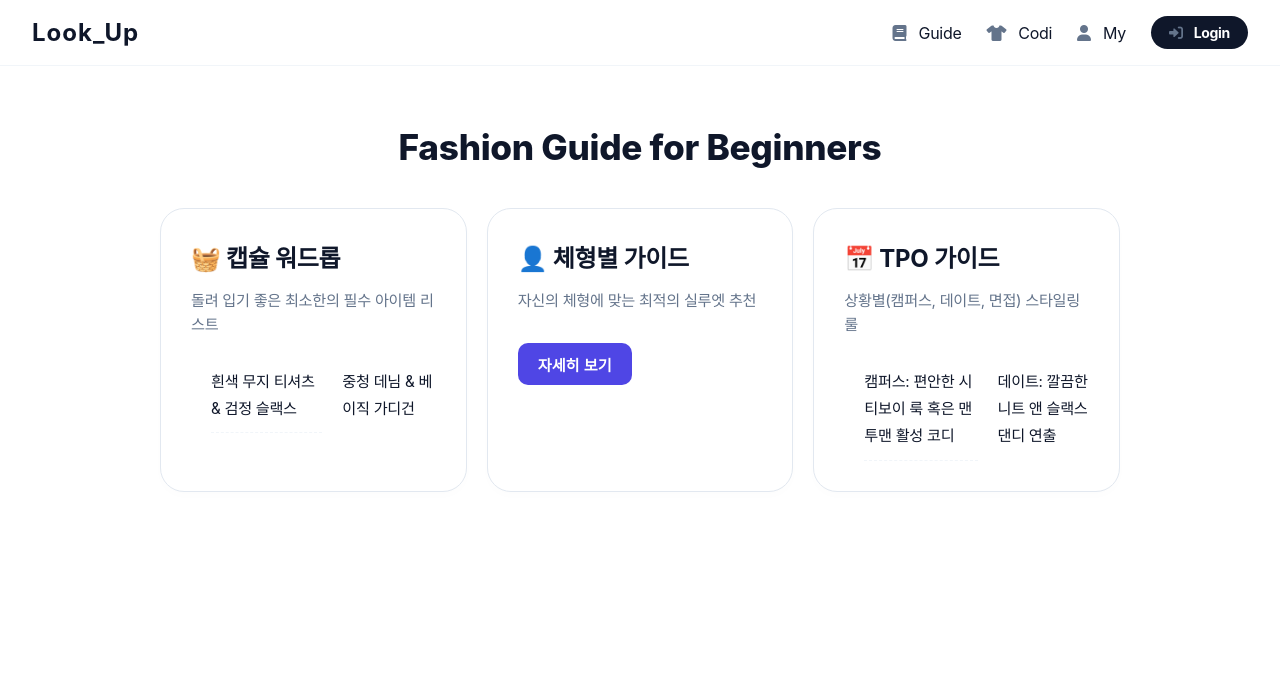
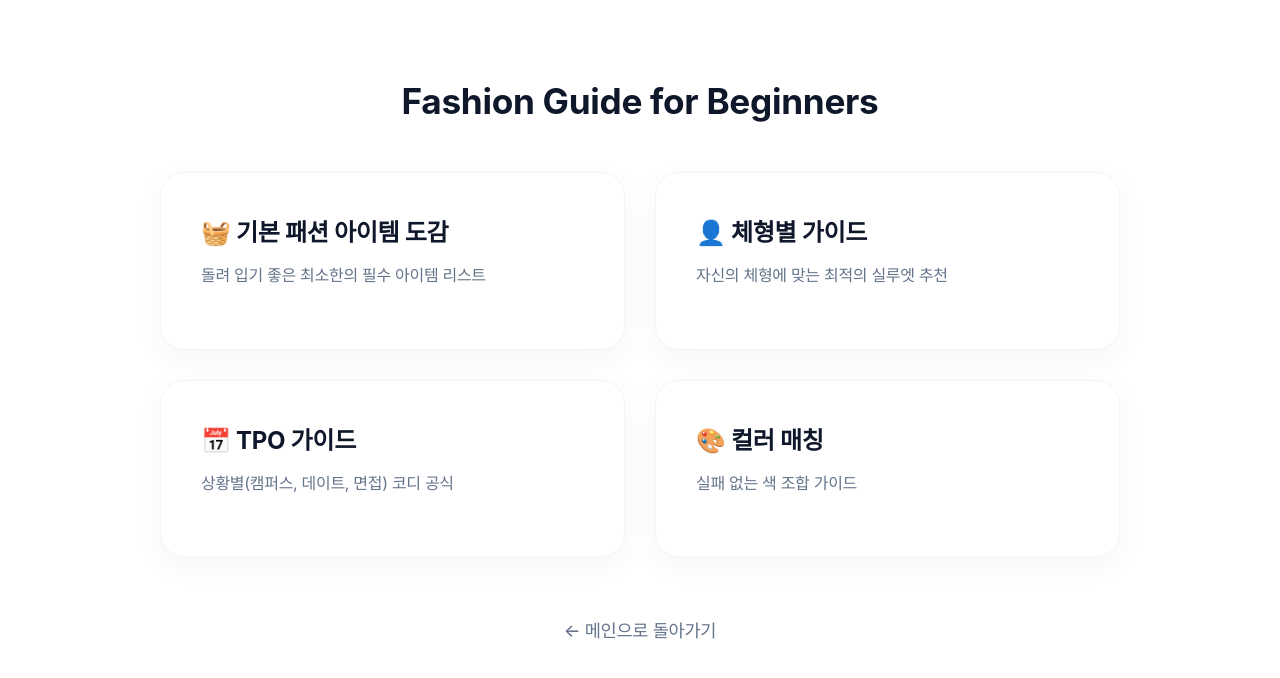
Before and after one commit to dnsgud/OS-FashionProject, a Flask app: page /guide in a window 1280 px wide. Shown: the top 678 px of the page. Run offline with Flask 3, Linux system fonts and the light colour scheme; some web fonts are replaced.

Commit message:
2차 코드 병합

```diff
--- a/templates/guide.html
+++ b/templates/guide.html
@@ -3,120 +3,57 @@
 
 <head>
     <meta charset="UTF-8">
-    <meta name="viewport" content="width=device-width, initial-scale=1.0">
     <title>Look_Up - Fashion Guide</title>
-    <link rel="stylesheet" href="https://cdnjs.cloudflare.com/ajax/libs/font-awesome/6.0.0/css/all.min.css">
     <link rel="stylesheet" href="{{ url_for('static', filename='style.css') }}">
-    <link rel="stylesheet"
-        href="https://cdn.jsdelivr.net/gh/orioncactus/pretendard@v1.3.9/dist/web/static/pretendard.min.css" />
 </head>
 
 <body>
-    <header>
-        <nav>
-            <div class="logo">
-                <a href="{{ url_for('home') }}" style="color: inherit; text-decoration: none;">Look_Up</a>
-            </div>
-            <ul>
-                <li>
-                    <a href="{{ url_for('guide_page') }}" class="nav-link"
-                        style="color: inherit; text-decoration: none;">
-                        <i class="fas fa-book"></i> Guide
-                    </a>
-                </li>
-                <li>
-                    <a href="{{ url_for('codi_page') }}" class="nav-link"
-                        style="color: inherit; text-decoration: none;">
-                        <i class="fas fa-tshirt"></i> Codi
-                    </a>
-                </li>
-                <li class="dropdown-wrapper">
-                    <a href="#" class="nav-link" id="my-menu-btn" style="color: inherit; text-decoration: none;"
-                        onclick="toggleDropdown(event)">
-                        <i class="fas fa-user"></i> My
-                    </a>
-                    <div class="dropdown-menu" id="my-dropdown">
-                        <a href="{{ url_for('my_closet') }}">👗 내 옷장</a>
-                        <a href="{{ url_for('my_scrap') }}">🔖 스크랩북</a>
-                        <a href="{{ url_for('my_profile') }}">⚙️ 스타일 설정</a>
-                    </div>
-                </li>
-                <li>
-                    {% if logged_in %}
-                    <a href="{{ url_for('logout') }}" class="login-btn"
-                        style="background-color: #ef4444; text-decoration: none; display: inline-block;">
-                        <i class="fas fa-sign-out-alt"></i> Logout
-                    </a>
-                    {% else %}
-                    <a href="{{ url_for('login') }}" class="login-btn"
-                        style="text-decoration: none; display: inline-block;">
-                        <i class="fas fa-sign-in-alt"></i> Login
-                    </a>
-                    {% endif %}
-                </li>
-            </ul>
-        </nav>
-    </header>
+    <script>
+        if (localStorage.getItem('theme') === 'dark') {
+            document.body.classList.add('dark-mode');
+        }
+    </script>
 
-    <main class="guide-page-container" style="max-width: 1000px; margin: 60px auto; padding: 0 20px;">
-        <h1 class="guide-main-title"
-            style="font-size: 2.2rem; font-weight: 800; margin-bottom: 40px; text-align: center;">Fashion Guide for
-            Beginners</h1>
+    <main class="guide-page-container">
+        <h1 class="guide-main-title">Fashion Guide for Beginners</h1>
 
-        <div class="guide-grid"
-            style="display: grid; grid-template-columns: repeat(auto-fit, minmax(280px, 1fr)); gap: 20px;">
-            <section class="guide-card"
-                style="background: white; border-radius: 24px; padding: 30px; border: 1px solid #e2e8f0; box-shadow: 0 4px 10px rgba(0,0,0,0.01);">
-                <h2>🧺 캡슐 워드롭</h2>
-                <p style="color: #64748b; font-size: 0.95rem;">돌려 입기 좋은 최소한의 필수 아이템 리스트</p>
-                <ul style="padding-left: 20px; line-height: 1.8;">
-                    <li>흰색 무지 티셔츠 & 검정 슬랙스</li>
-                    <li>중청 데님 & 베이직 가디건</li>
-                </ul>
-            </section>
+        <div class="guide-grid">
+            <!-- section을 a 태그로 감싸서 클릭 가능하게 만듭니다 -->
+            <a href="{{ url_for('guide_dictionary') }}" style="text-decoration: none; color: inherit;">
+                <section class="guide-card">
+                    <h2>🧺 기본 패션 아이템 도감</h2>
+                    <p>돌려 입기 좋은 최소한의 필수 아이템 리스트</p>
+                </section>
+            </a>
 
-            <section class="guide-card"
-                style="background: white; border-radius: 24px; padding: 30px; border: 1px solid #e2e8f0; box-shadow: 0 4px 10px rgba(0,0,0,0.01);">
-                <h2>👤 체형별 가이드</h2>
-                <p style="color: #64748b; font-size: 0.95rem;">자신의 체형에 맞는 최적의 실루엣 추천</p>
-                <button class="submit-btn" onclick="alert('체형별 상세 가이드는 준비 중입니다!')"
-                    style="padding: 10px 20px; background: #4f46e5; color: white; border: none; border-radius: 10px; cursor: pointer; font-weight: 600; margin-top: 10px;">자세히
-                    보기</button>
-            </section>
+            <a href="{{ url_for('body_guide') }}" style="text-decoration: none; color: inherit;">
+                <section class="guide-card">
+                    <h2>👤 체형별 가이드</h2>
+                    <p>자신의 체형에 맞는 최적의 실루엣 추천</p>
+                </section>
+            </a>
 
-            <section class="guide-card"
-                style="background: white; border-radius: 24px; padding: 30px; border: 1px solid #e2e8f0; box-shadow: 0 4px 10px rgba(0,0,0,0.01);">
-                <h2>📅 TPO 가이드</h2>
-                <p style="color: #64748b; font-size: 0.95rem;">상황별(캠퍼스, 데이트, 면접) 스타일링 룰</p>
-                <ul style="padding-left: 20px; line-height: 1.8;">
-                    <li>캠퍼스: 편안한 시티보이 룩 혹은 맨투맨 활성 코디</li>
-                    <li>데이트: 깔끔한 니트 앤 슬랙스 댄디 연출</li>
-                </ul>
-            </section>
+            <a href="{{ url_for('tpo_guide') }}" style="text-decoration: none; color: inherit;">
+                <section class="guide-card">
+                    <h2>📅 TPO 가이드</h2>
+                    <p>상황별(캠퍼스, 데이트, 면접) 코디 공식</p>
+                </section>
+            </a>
+
+            <a href="{{ url_for('color_guide') }}" style="text-decoration: none; color: inherit;">
+                <section class="guide-card">
+                    <h2>🎨 컬러 매칭</h2>
+                    <p>실패 없는 색 조합 가이드</p>
+                </section>
+            </a>
+        </div>
+
+        <div class="back-home">
+            <a href="{{ url_for('home') }}">← 메인으로 돌아가기</a>
         </div>
     </main>
 
-    <script>
-        function toggleDropdown(event) {
-            event.preventDefault();
-            document.getElementById("my-dropdown").classList.toggle("show");
-        }
-
-        // 다크모드 동적 적용 레이어
-        if (localStorage.getItem('theme') === 'dark') {
-            document.body.classList.add('dark-mode');
-        }
-
-        window.onclick = function (event) {
-            if (!event.target.matches('.nav-link') && !event.target.closest('#my-menu-btn')) {
-                const dropdowns = document.getElementsByClassName("dropdown-menu");
-                for (let i = 0; i < dropdowns.length; i++) {
-                    let openDropdown = dropdowns[i];
-                    if (openDropdown.classList.contains('show')) { openDropdown.classList.remove('show'); }
-                }
-            }
-        }
-    </script>
+    <script src="{{ url_for('static', filename='script.js') }}"></script>
 </body>
 
 </html>
```
